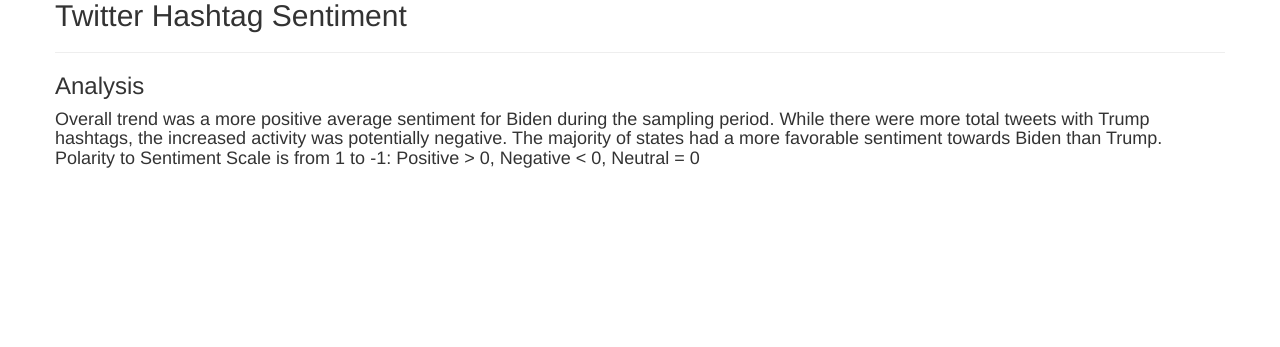
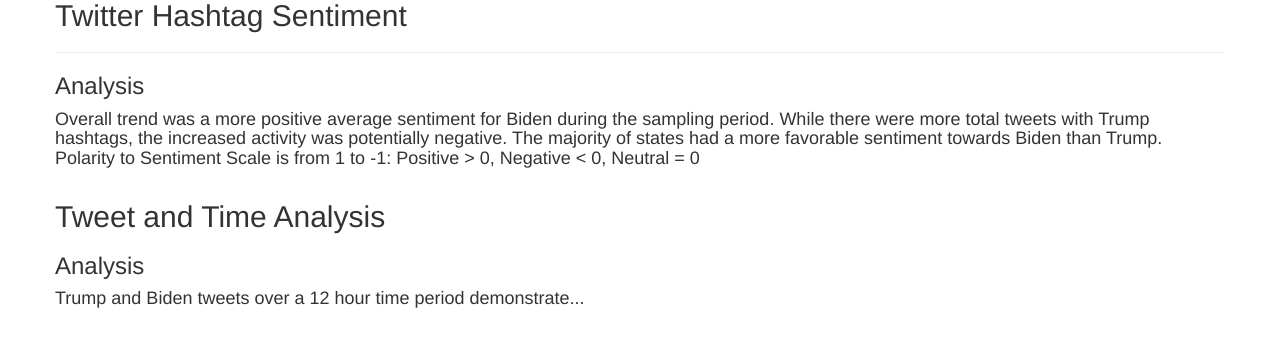
Before and after one commit to olivedisaster/Project-2, a Flask app: page / in a window 1280 px wide. Shown: the part 291-638 px from the top of the page. Run offline with Flask 2, Linux system fonts and the light colour scheme; data that the repository does not hold is empty; parts of the project's set-up code (start-up, migrations or seed data) failed here and were passed over; some libraries are stand-ins or nearby versions.

Commit message:
html file

```diff
--- a/templates/index.html
+++ b/templates/index.html
@@ -37,4 +37,27 @@
     <div class="row">
       <div class="col-md-12">
         <div id="sentstate"></div>
+    </div>
+    <div class=“row”>
+      <h2> Tweet and Time Analysis</h2>
+      <div class=“col-md-4">
+        <div id=“timetweets”></div>
       </div>
+      <h3> Analysis </h3>
+      <h4>Trump and Biden tweets over a 12 hour time period demonstrate...
+        </h4>
+    </div>
+  </div>
+
+  <script src="https://code.jquery.com/jquery-3.3.1.slim.min.js" integrity="sha384-q8i/X+965DzO0rT7abK41JStQIAqVgRVzpbzo5smXKp4YfRvH+8abtTE1Pi6jizo" crossorigin="anonymous"></script>
+  <script src="https://cdnjs.cloudflare.com/ajax/libs/popper.js/1.14.3/umd/popper.min.js" integrity="sha384-ZMP7rVo3mIykV+2+9J3UJ46jBk0WLaUAdn689aCwoqbBJiSnjAK/l8WvCWPIPm49" crossorigin="anonymous"></script>
+  <script src="https://stackpath.bootstrapcdn.com/bootstrap/4.1.3/js/bootstrap.min.js" integrity="sha384-ChfqqxuZUCnJSK3+MXmPNIyE6ZbWh2IMqE241rYiqJxyMiZ6OW/JmZQ5stwEULTy" crossorigin="anonymous"></script>
+  <script src="https://cdnjs.cloudflare.com/ajax/libs/d3/5.5.0/d3.js"></script>
+  <script src="https://cdn.plot.ly/plotly-latest.min.js"></script>
+  <script type="text/javascript" src="static/js/d3.js"></script>
+  <script src="https://d3js.org/d3.v5.min.js"></script>
+
+
+</body>
+
+</html>
```
